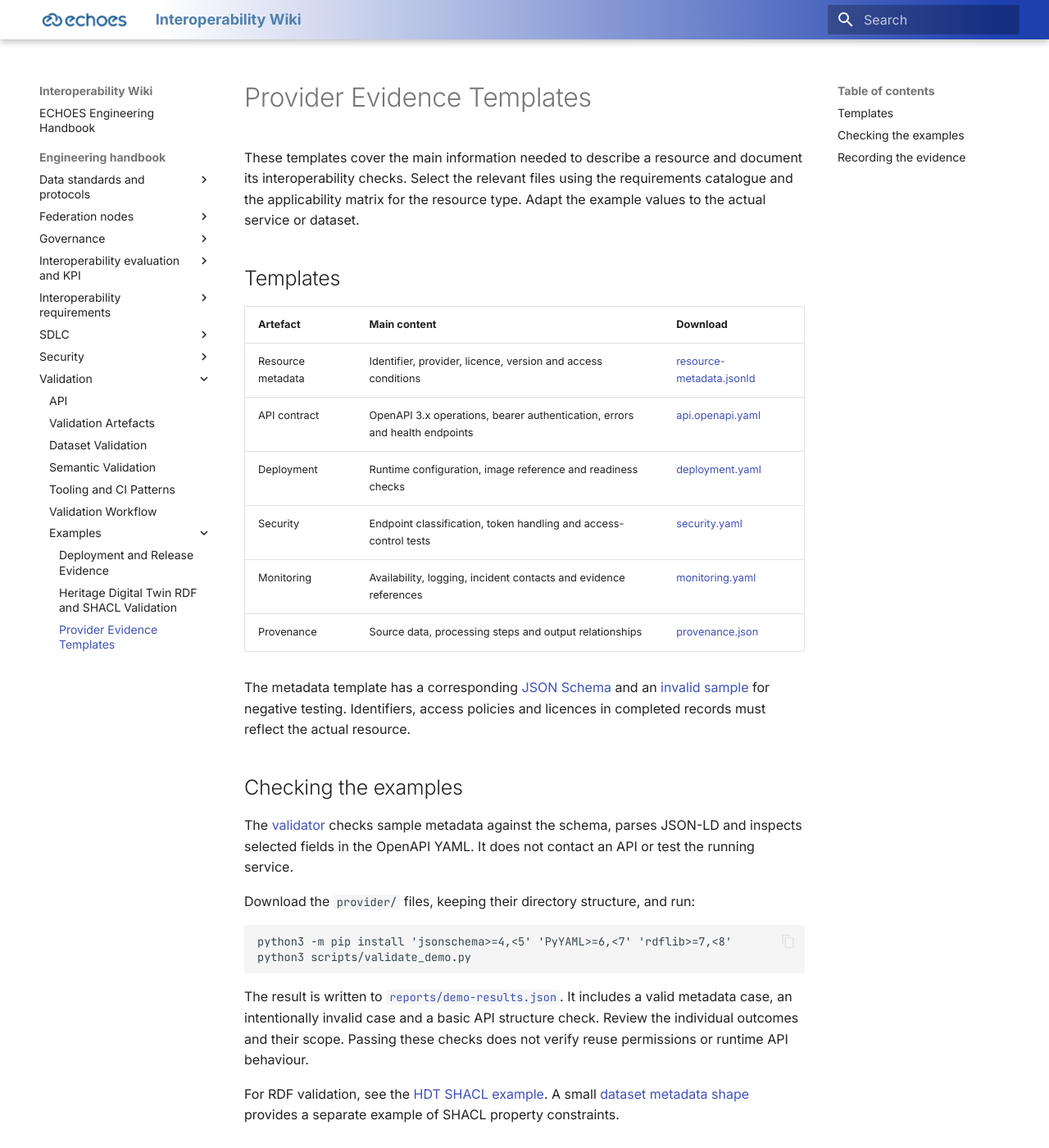
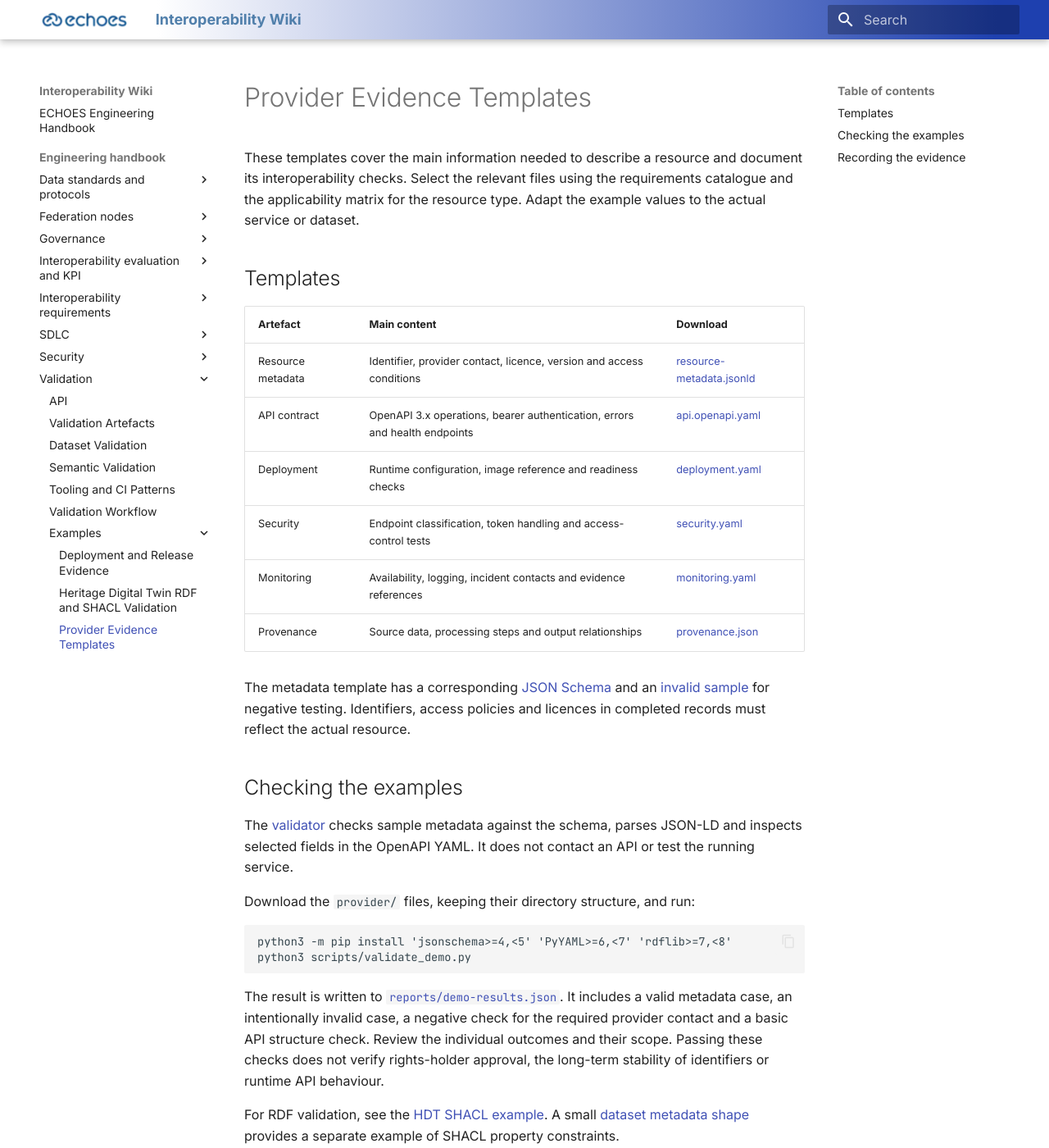
Before and after one commit to ECHOES-ECCCH-TECHNICAL/internal-documentation, an MkDocs documentation site: the page built from docs/engineering-handbook/Validation/examples/provider-templates.md, in a window 1280 px wide and 1400 px high. Shown: the whole window at 82% size. Built offline with MkDocs 1.6.1 and Material for MkDocs 9.7.7, drawn with Linux system fonts in a browser that asks for light colours.

Commit message:
Fix: Evidences and real examples regarding interoperability

````diff
--- a/docs/engineering-handbook/Validation/examples/assets/provider/templates/resource-metadata.schema.json
+++ b/docs/engineering-handbook/Validation/examples/assets/provider/templates/resource-metadata.schema.json
@@ -10,6 +10,7 @@
     "title",
     "description",
     "provider",
+    "contact",
     "license",
     "version",
     "modified",
@@ -60,6 +61,11 @@
         "restricted",
         "internal"
       ]
+    },
+    "contact": {
+      "type": "string",
+      "format": "uri",
+      "minLength": 1
     }
   }
 }
--- a/docs/engineering-handbook/Validation/examples/provider-templates.md
+++ b/docs/engineering-handbook/Validation/examples/provider-templates.md
@@ -6,7 +6,7 @@ These templates cover the main information needed to describe a resource and doc
 
 | Artefact | Main content | Download |
 |---|---|---|
-| Resource metadata | Identifier, provider, licence, version and access conditions | [resource-metadata.jsonld](assets/provider/templates/resource-metadata.jsonld) |
+| Resource metadata | Identifier, provider contact, licence, version and access conditions | [resource-metadata.jsonld](assets/provider/templates/resource-metadata.jsonld) |
 | API contract | OpenAPI 3.x operations, bearer authentication, errors and health endpoints | [api.openapi.yaml](assets/provider/templates/api.openapi.yaml) |
 | Deployment | Runtime configuration, image reference and readiness checks | [deployment.yaml](assets/provider/templates/deployment.yaml) |
 | Security | Endpoint classification, token handling and access-control tests | [security.yaml](assets/provider/templates/security.yaml) |
@@ -26,7 +26,7 @@ python3 -m pip install 'jsonschema>=4,<5' 'PyYAML>=6,<7' 'rdflib>=7,<8'
 python3 scripts/validate_demo.py
 ```
 
-The result is written to [`reports/demo-results.json`](assets/provider/reports/demo-results.json). It includes a valid metadata case, an intentionally invalid case and a basic API structure check. Review the individual outcomes and their scope. Passing these checks does not verify reuse permissions or runtime API behaviour.
+The result is written to [`reports/demo-results.json`](assets/provider/reports/demo-results.json). It includes a valid metadata case, an intentionally invalid case, a negative check for the required provider contact and a basic API structure check. Review the individual outcomes and their scope. Passing these checks does not verify rights-holder approval, the long-term stability of identifiers or runtime API behaviour.
 
 For RDF validation, see the [HDT SHACL example](hdt-semantic-validation.md). A small [dataset metadata shape](assets/provider/shapes/dataset-example.ttl) provides a separate example of SHACL property constraints.
 
````
Also changed, not shown: docs/engineering-handbook/Validation/examples/assets/provider/reports/demo-results.json (+9 -0 lines), docs/engineering-handbook/Validation/examples/assets/provider/scripts/validate_demo.py (+7 -1 lines), 1 other file.
